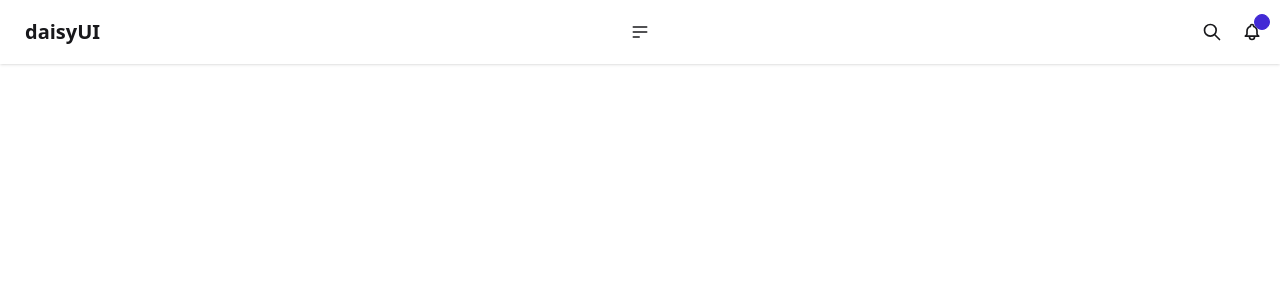
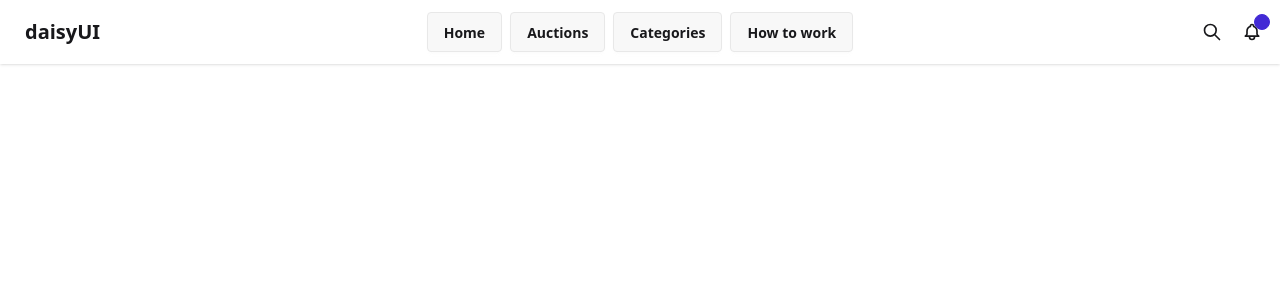
Before and after one commit to 1Inzamam/cars-auctions, a React (Vite) app: page / in a window 1280 px wide. Shown: the top 300 px of the page. Built offline with nearby package versions, Linux system fonts and the light colour scheme.

Commit message:
replaced menu buttons

```diff
--- a/src/Navbar/Navbar.jsx
+++ b/src/Navbar/Navbar.jsx
@@ -8,19 +8,11 @@ const Navbar = () => {
                     <a className="btn btn-ghost text-xl">daisyUI</a>
 
                 </div>
-  <div className="navbar-center">
-    <div className="dropdown">
-      <div tabIndex={0} role="button" className="btn btn-ghost btn-circle">
-        <svg xmlns="http://www.w3.org/2000/svg" className="h-5 w-5" fill="none" viewBox="0 0 24 24" stroke="currentColor"> <path strokeLinecap="round" strokeLinejoin="round" strokeWidth="2" d="M4 6h16M4 12h16M4 18h7" /> </svg>
-      </div>
-      <ul
-        tabIndex="-1"
-        className="menu menu-sm dropdown-content bg-base-100 rounded-box z-1 mt-3 w-52 p-2 shadow">
-        <li><a>Homepage</a></li>
-        <li><a>Portfolio</a></li>
-        <li><a>About</a></li>
-      </ul>
-    </div>
+                <div className="navbar-center flex gap-2">
+                    <button className='btn' >Home</button>
+                    <button className='btn'>Auctions</button>
+                    <button className='btn'>Categories</button>
+                    <button className='btn'>How to work</button>
                 </div>
                 <div className="navbar-end">
                     <button className="btn btn-ghost btn-circle">
```
Lines whose indentation alone changed are shown as unchanged.
